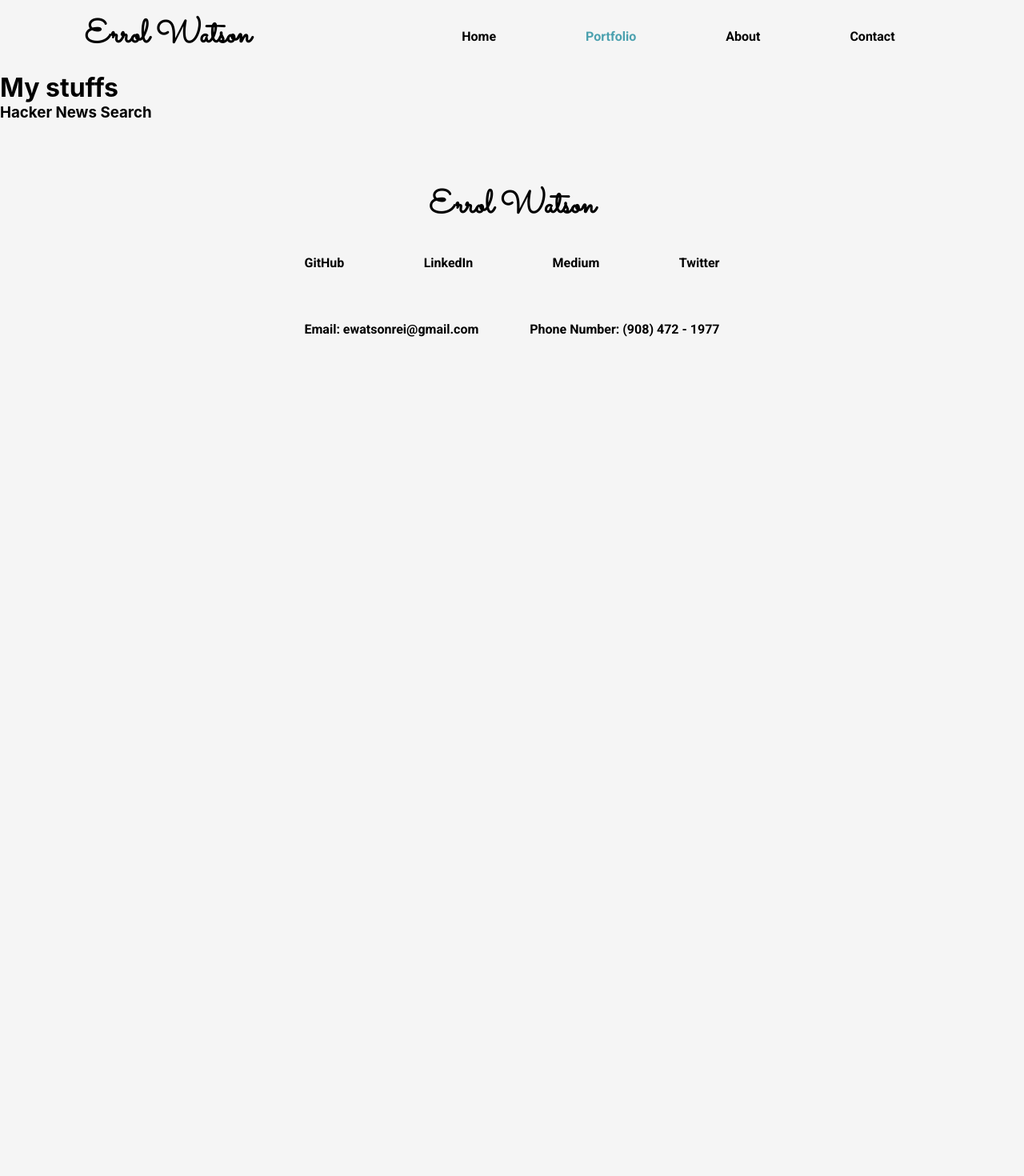
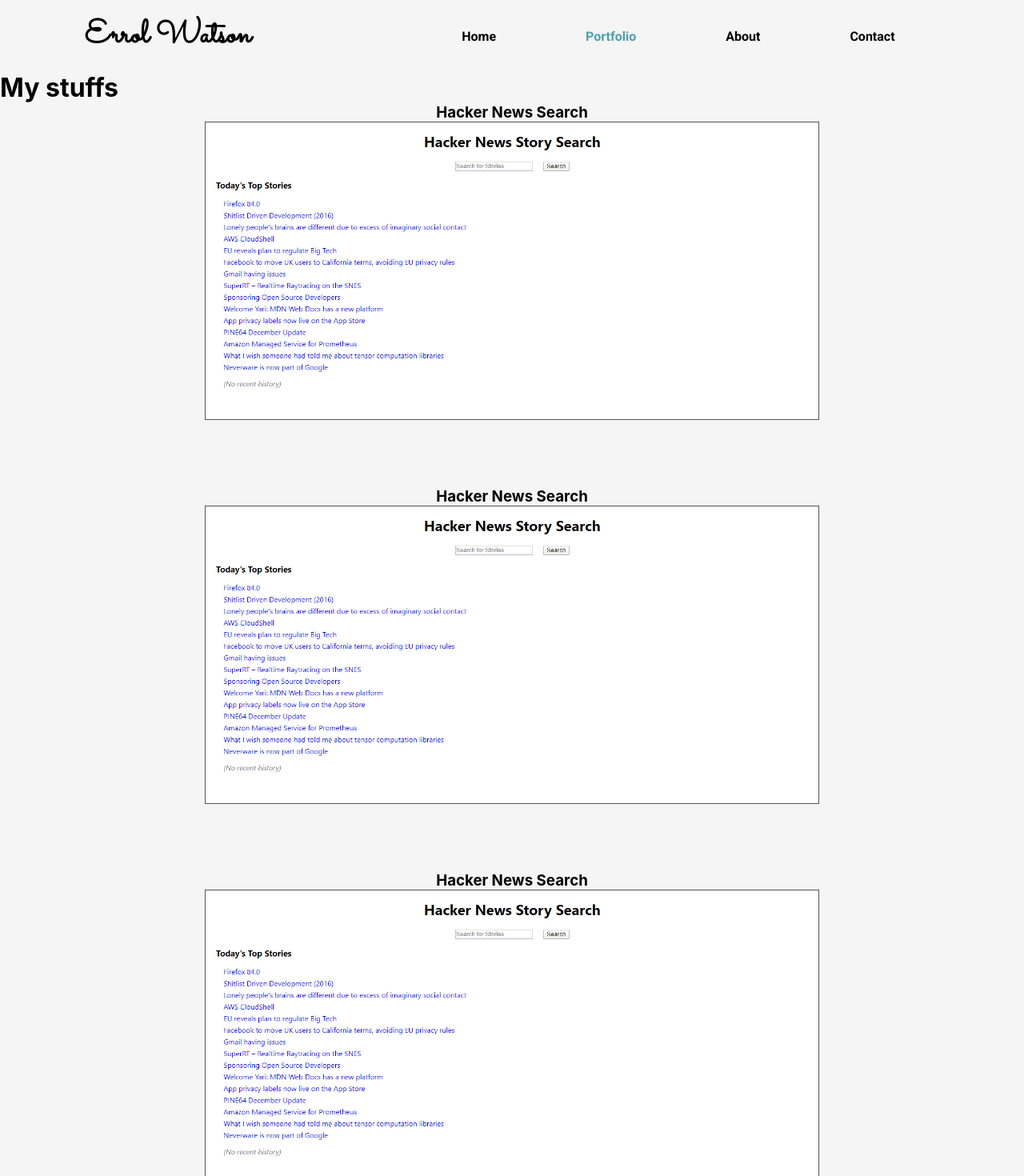
Before and after one commit to errolgh/portfolio, a React (Create React App) app: page /portfolio in a window 1280 px wide. Shown: the top 1470 px of the page at 80% size. Before the commit the page ends 800 px from the top, so only its background shows below. Built offline with nearby package versions, Linux system fonts and the light colour scheme.

Commit message:
Adding projects

```diff
--- a/src/components/Gallery.js
+++ b/src/components/Gallery.js
@@ -1,9 +1,34 @@
+import hackerNewsSearch from '../images/hackernewssearch.png'
+import '../styles/gallery.scss'
+
+
 export default function Gallery(){
     return (
         <div>
-            <div>
-                <h3>Hacker News Search</h3>
+            <div className="card-container">
+                <div className="project-card">
+                    <h3>Hacker News Search</h3>
+                    <img src={hackerNewsSearch} alt="Hacker News Search" />
+                    <p></p>
+                </div>
+                <div className="project-card">
+                    <h3>Hacker News Search</h3>
+                    <img src={hackerNewsSearch} alt="Hacker News Search" />
+                    <p></p>
+                </div>
+                <div className="project-card">
+                    <h3>Hacker News Search</h3>
+                    <img src={hackerNewsSearch} alt="Hacker News Search" />
+                    <p></p>
+                </div>
             </div>
         </div>
     )
 }
+
+// app title
+// app image or GIF
+// short description
+// github
+// make a visit link (button)
+// show more nerd shit
--- /dev/null
+++ b/src/styles/gallery.scss
@@ -0,0 +1,15 @@
+.card-container {
+    display: block;
+    justify-content: space-around;
+    text-align: center;
+    img{
+        width: 60%;
+        // object-fit: cover;
+        border: 0.08rem solid rgb(87, 87, 87);
+        border-radius: 0.08;
+    }
+    .project-card {
+        margin-bottom: 5rem;
+    }
+
+}
```
Also changed, not shown: src/images/hackernewssearch.png (renamed from src/images/Screenshot (17).png), src/styles/portfolio.scss (deleted), 1 other file (tests, documents, lock files or other folders).
